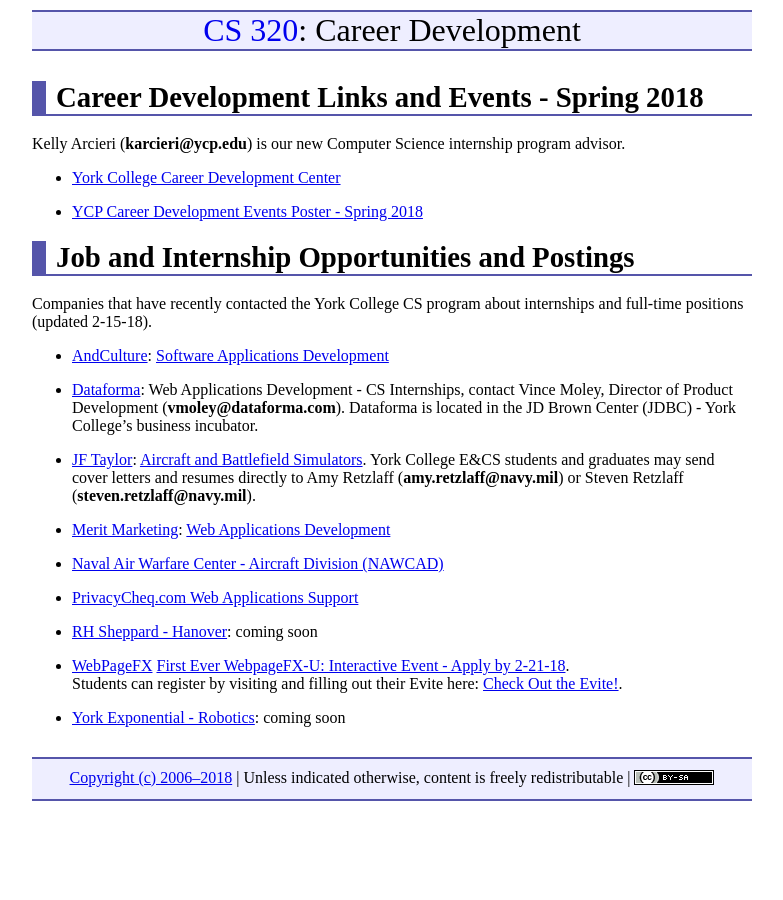
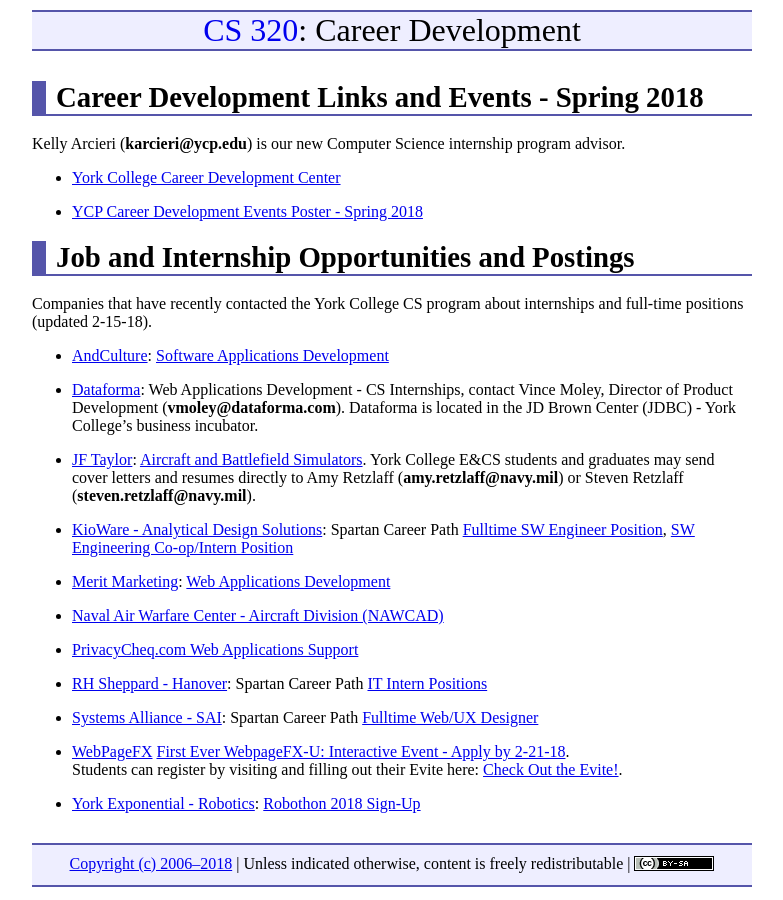
Before and after one commit to ycpcs/cs320-spring2018, a Jekyll site: the page built from careers/index.md, in a window 1280 px wide. Shown: the whole page, without its empty margins (248-1031 px from the left). Built offline with Jekyll 4.4.1, drawn with Linux system fonts in a browser that asks for light colours.

Commit message:
added employers and jobs

```diff
--- a/careers/index.md
+++ b/careers/index.md
@@ -25,15 +25,19 @@ Companies that have recently contacted the York College CS program about interns
 
 * [JF Taylor](https://www.jfti.com): [Aircraft and Battlefield Simulators](https://www.jfti.com/CAREERS).  York College E&CS students and graduates may send cover letters and resumes directly to Amy Retzlaff (**amy.retzlaff@navy.mil**) or Steven Retzlaff (**steven.retzlaff@navy.mil**).
 
+* [KioWare - Analytical Design Solutions](https://www.kioware.com): Spartan Career Path [Fulltime SW Engineer Position](KioWare_SW_Engineer.pdf), [SW Engineering Co-op/Intern Position](KioWare_SW_Engineer_Intern.pdf)
+
 * [Merit Marketing](https://www.madewithmerit.com): [Web Applications Development](MeritMarketingWebDeveloperJobDescription.pdf)
 
 * [Naval Air Warfare Center - Aircraft Division (NAWCAD)](https://www.indeed.com/jobs?q=Science-Technology-Engineering-Math+%28STEM%29+Student+Internships&l=Lexington+Park%2C+MD)
 
 * [PrivacyCheq.com Web Applications Support](PrivacyCheqPosting_012118.pdf)
 
-* [RH Sheppard - Hanover](http://rhsheppard.com): coming soon
+* [RH Sheppard - Hanover](http://rhsheppard.com): Spartan Career Path [IT Intern Positions](RHSheppard_IT_Intern.pdf)
+
+* [Systems Alliance - SAI](https://www.systemsalliance.com): Spartan Career Path [Fulltime Web/UX Designer](SAI_Web_UX_Designer.pdf)
 
 * [WebPageFX](https://www.webpagefx.com) [First Ever WebpageFX-U: Interactive Event - Apply by 2-21-18](WebpageFXUInteractive.pdf).
 Students can register by visiting and filling out their Evite here: [Check Out the Evite!](https://www.evite.com/event/03B7YXLVINVI34442EPH7RYVWW5CC4/rsvp?utm_campaign=send_sharable_link&utm_medium=sharable_invite&utm_source=NA).
 
-* [York Exponential - Robotics](http://yorkexponential.com): coming soon
+* [York Exponential - Robotics](http://yorkexponential.com): [Robothon 2018 Sign-Up](https://robothon.yorkexponential.com)
```
Also changed, not shown: 4 other files.
